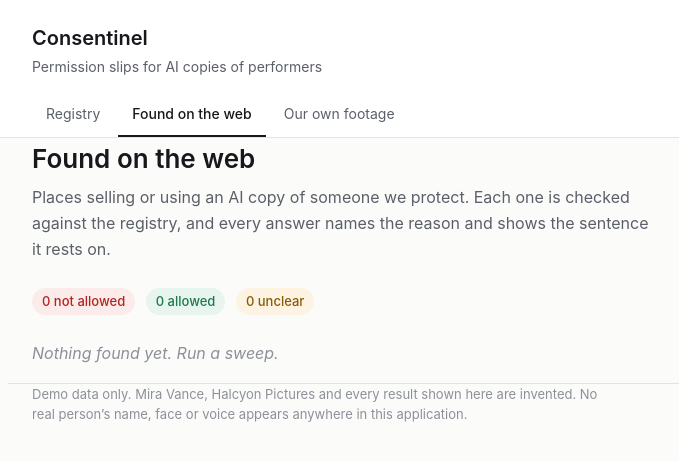
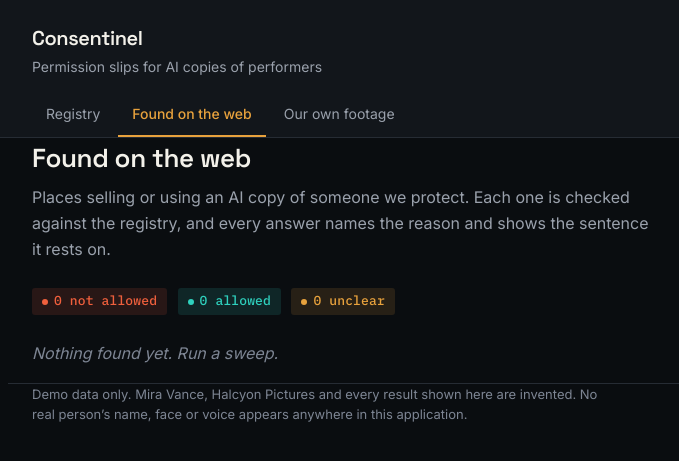
Before and after one commit to PRACHIT27/Consentinel, a FastAPI app: page /findings in a window 1280 px wide. Shown: the top 461 px of the page, without its empty margins (202-881 px from the left). Run offline with FastAPI, Linux system fonts and the light colour scheme.

Commit message:
The console theme from the design mockup, as a drop-in stylesheet
`style.css` drives nearly every colour from a CSS variable, so redefining
those eleven variables re-themes the whole app. That is what most of
`theme.css` is. The rest is the four details that carry the mockup's
identity: the verdict as a rubber stamp, a status dot on the pills that
report status, mono for anything that is data rather than prose, and 4px
corners instead of 12px.

CSS only. No template edits beyond one <link>, no new classes, no new
fields, so `git revert` is the whole rollback plan. The stamp lands on the
right element because both templates that use `.finding-head` open it with
the verdict pill, so `:first-child` needs no markup help.

Two mockup components are missing on purpose. The confidence bar and the
hero scrim need markup that does not exist, and the mockup's invented case
numbers and "Approve & hand to counsel" button do not come across at all —
the templates render real registry rows, and hard rule 6 says no send
capability exists anywhere in the product.

Two things changed away from the mockup deliberately:
- `--ink-3` is #7d8593, not the mockup's #8B93A0 slate. Hints, placeholders
  and empty states use it, and the dimmer value measured 3.7:1 on the card
  background.
- The native file-picker button on the contract-upload screen needs an
  explicit `::file-selector-button` rule; `color-scheme: dark` does not
  reach it, and it was the one light-grey control left on a dark page.

web/ is Prachit's lane — this is his to take or drop.

Co-Authored-By: Claude Opus 5 <noreply@anthropic.com>

```diff
--- /dev/null
+++ b/web/static/theme.css
@@ -0,0 +1,205 @@
+/* Consentinel — the console theme from the design mockup.
+ *
+ * Loaded AFTER style.css and does not replace it. `style.css` drives nearly
+ * every colour from a CSS variable, so the first block below re-themes the
+ * whole app by redefining those eleven variables; the rest is the handful of
+ * details that carry the design's identity — the verdict stamp, the status
+ * dot, mono for anything that is data, squarer corners.
+ *
+ * Deliberately CSS-only: no template edits, no new classes, no new fields.
+ * The mockup also ships invented case numbers, confidence bars and a
+ * "hand to counsel" button; none of that comes across, because the templates
+ * render real registry rows and the product has no send capability anywhere
+ * (hard rule 6). Two mockup components are therefore missing on purpose —
+ * the confidence bar and the hero scrim need markup that does not exist.
+ *
+ * Fonts come from Google with a system fallback. Offline — including a
+ * DEMO_MODE shoot with the wifi off — the layout is identical and only the
+ * typeface differs.
+ *
+ * web/ is Prachit's lane. This is a drop-in file plus one <link> in base.html,
+ * so it is one revert away from gone.
+ */
+
+@import url('https://fonts.googleapis.com/css2?family=Space+Grotesk:wght@500;600;700&family=Inter:wght@400;500&family=IBM+Plex+Mono:wght@400;500&display=swap');
+
+/* ---------------------------------------------------------------- tokens
+ * These names are style.css's own. `--ink` is its *text* colour, which is why
+ * it inverts to near-white rather than darkening.
+ *
+ * `--radius` is declared but never defined in style.css (`var(--radius, 8px)`
+ * on the form inputs), so defining it here is enough to square them off.
+ */
+:root {
+  --ink:      #f3f1ea;   /* body text */
+  --ink-2:    #9aa1ac;   /* secondary text */
+  --ink-3:    #7d8593;   /* hints, placeholders, absences — 4.7:1 on --card,
+                            which is why it is not the mockup's dimmer slate */
+  --line:     #262c34;
+  --bg:       #0a0d10;
+  --card:     #12161b;
+
+  --ok:       #2fd1be;   /* authorized · cleared */
+  --ok-bg:    rgba(47, 209, 190, 0.13);
+  --bad:      #f0603d;   /* unauthorized · blocked */
+  --bad-bg:   rgba(240, 96, 61, 0.13);
+  --warn:     #e8a23d;   /* ambiguous · unverified · needs a human */
+  --warn-bg:  rgba(232, 162, 61, 0.13);
+  --muted-bg: rgba(139, 147, 160, 0.12);
+
+  --radius:   4px;
+
+  /* new; used only by the rules below */
+  --gold:     #e8a23d;
+  --display:  'Space Grotesk', 'Segoe UI', system-ui, sans-serif;
+  --body:     'Inter', ui-sans-serif, -apple-system, 'Segoe UI', Roboto, sans-serif;
+  --mono:     'IBM Plex Mono', ui-monospace, 'Cascadia Code', Menlo, monospace;
+
+  color-scheme: dark;    /* dark scrollbars, dropdowns and date pickers */
+}
+
+/* ------------------------------------------------------------- typography */
+body { font-family: var(--body); -webkit-font-smoothing: antialiased; }
+h1, h2, h3 { font-family: var(--display); letter-spacing: -0.015em; }
+.brand { font-family: var(--display); letter-spacing: -0.02em; }
+
+/* Anything that is data rather than prose reads as data. */
+.url, .tag, .pill, code, cite { font-family: var(--mono); }
+.tag, .pill { letter-spacing: 0.01em; }
+
+/* ----------------------------------------------------------------- chrome */
+nav a.on {
+  color: var(--gold);
+  border-bottom-color: var(--gold);   /* style.css points this at --ink */
+}
+.nav-action {
+  background: var(--gold);
+  color: #171208;
+  font-weight: 600;
+  padding: 6px 12px;
+  border-radius: var(--radius);
+}
+.nav-action:hover { background: #f0b458; color: #171208; }
+
+/* ------------------------------------------------------------------ cards */
+.card { border-radius: var(--radius); }   /* the design is squarer than 12px */
+.finding.muted { border-left-color: var(--ink-3); }
+
+/* ----------------------------------------------------------------- badges */
+.tag { border-radius: 3px; }
+.tag.muted { color: var(--ink-3); }       /* the registry's "nothing" */
+
+.pill {
+  display: inline-flex;
+  align-items: center;
+  gap: 6px;
+  border-radius: 3px;                     /* not a 999px lozenge */
+  vertical-align: middle;
+}
+
+/* The mockup's status dot. `currentColor`, so each variant's dot is its own
+ * colour without a rule apiece. Muted pills are labels, not statuses, so they
+ * stay bare — which is what keeps "being sold" quiet beside a verdict. */
+.pill.ok::before,
+.pill.bad::before,
+.pill.warn::before {
+  content: "";
+  flex: none;
+  width: 6px;
+  height: 6px;
+  border-radius: 50%;
+  background: currentColor;
+}
+
+/* -------------------------------------------------------------- the stamp
+ * The design's signature: the verdict as a rubber stamp. Scoped to the first
+ * pill in a finding's head, which is the verdict in both templates that use
+ * the class — findings.html and clearance.html each open the head with
+ * `<span class="pill {{ style }}">{{ label }}</span>`. No markup needed.
+ *
+ * A stamp on the tally row would be noise, and `.tally` has no `.finding-head`
+ * around it, so it is untouched.
+ */
+.finding-head .pill:first-child {
+  padding: 4px 12px;
+  background: transparent;
+  border: 2px solid currentColor;
+  outline: 1px solid currentColor;
+  outline-offset: 2px;
+  transform: rotate(-2deg);
+  margin-right: 10px;
+  text-transform: uppercase;
+  font-size: 12px;
+}
+.finding-head .pill:first-child::before { display: none; }   /* stamps have no dot */
+
+/* --------------------------------------------------------------- evidence
+ * The quote is the load-bearing element of the product — it is the thing a
+ * human checks against the page — so it should look quoted, not decorative.
+ * style.css already tints it; this widens the rule and colours it to match
+ * the verdict, so an unauthorized finding's quote reads as the accusation.
+ */
+blockquote { border-radius: 0 3px 3px 0; }
+blockquote.evidence {
+  border-left-width: 3px;
+  color: var(--ink);
+  font-style: italic;
+}
+.finding.bad blockquote.evidence {
+  background: var(--bad-bg);
+  border-left-color: var(--bad);
+}
+cite { font-family: var(--mono); }
+
+/* ---------------------------------------------------------------- banners */
+.banner { border-radius: var(--radius); border: 1px solid currentColor; }
+.banner.ok    { border-color: var(--ok); }
+.banner.bad   { border-color: var(--bad); }
+.banner.muted { border-color: var(--line); }
+
+/* --------------------------------------------------------- forms, buttons */
+.field input[type="text"],
+.field input[type="date"] {
+  font-family: var(--body);
+}
+.field input[type="text"]:focus,
+.field input[type="date"]:focus {
+  outline: none;
+  border-color: var(--gold);
+}
+input::placeholder, textarea::placeholder { color: var(--ink-3); }
+
+/* The one control the browser will not re-theme from `color-scheme` alone.
+ * Left alone it is a light-grey Windows button in the middle of a dark page,
+ * and it is on the first screen of the contract-upload flow. */
+.field input[type="file"] { color: var(--ink-2); }
+.field input[type="file"]::file-selector-button {
+  margin-right: 10px;
+  padding: 7px 12px;
+  font: inherit;
+  color: var(--ink);
+  background: var(--card);
+  border: 1px solid var(--line);
+  border-radius: var(--radius);
+  cursor: pointer;
+}
+.field input[type="file"]::file-selector-button:hover { border-color: var(--gold); }
+
+button {
+  background: var(--gold);
+  color: #171208;
+  font-weight: 600;
+  border-radius: var(--radius);
+}
+button:hover { background: #f0b458; opacity: 1; }
+
+a.secondary { color: var(--ink-2); }
+a.secondary:hover { color: var(--gold); }
+
+/* Keyboard focus has to stay visible on a dark ground — the browser default
+ * ring all but disappears. */
+a:focus-visible, button:focus-visible, input:focus-visible, summary:focus-visible {
+  outline: 2px solid var(--gold);
+  outline-offset: 2px;
+}
+::selection { background: rgba(232, 162, 61, 0.28); color: var(--ink); }
--- a/web/templates/base.html
+++ b/web/templates/base.html
@@ -5,6 +5,7 @@
 <meta name="viewport" content="width=device-width, initial-scale=1">
 <title>{% block title %}Consentinel{% endblock %}</title>
 <link rel="stylesheet" href="/static/style.css">
+<link rel="stylesheet" href="/static/theme.css">
 </head>
 <body>
 
```
